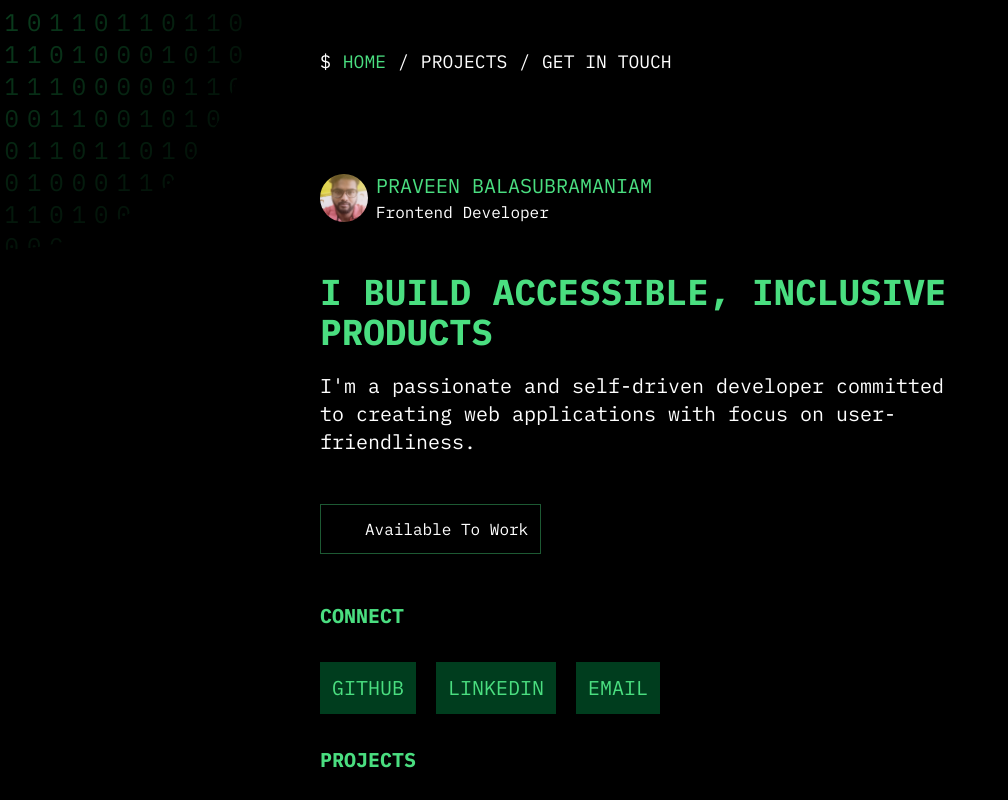
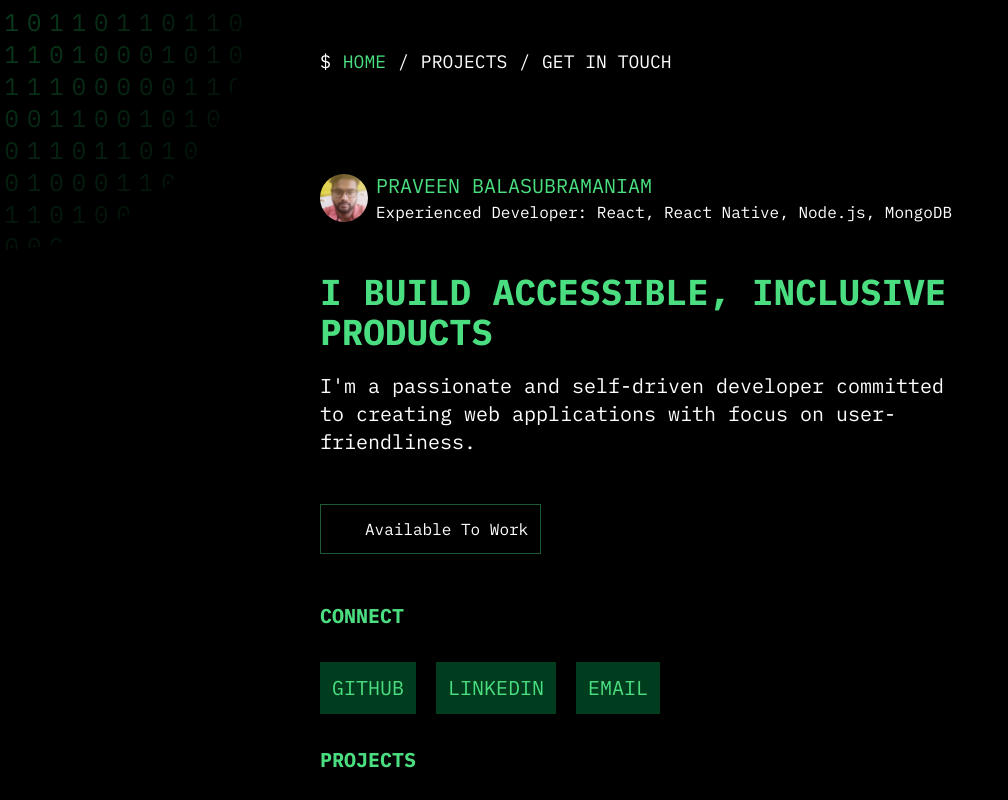
Before and after one commit to PraveenKb777/pravee-portfolio, a Next.js app: page / in a window 1280 px wide. Shown: the top 800 px of the page, without its empty margins (0-1008 px from the left). Built offline with nearby package versions, Linux system fonts and the light colour scheme.

Commit message:
portfolio

```diff
--- a/app/page.tsx
+++ b/app/page.tsx
@@ -82,7 +82,10 @@ export default function Home() {
               text="PRAVEEN BALASUBRAMANIAM"
               className="text-xl text-green-400"
             />
-            <RandomLetters text="Frontend Developer" />
+            <RandomLetters
+              text="
+Experienced Developer: React, React Native, Node.js, MongoDB"
+            />
           </div>
         </div>
         <h1 className="text-green-400 text-4xl font-bold">
```
